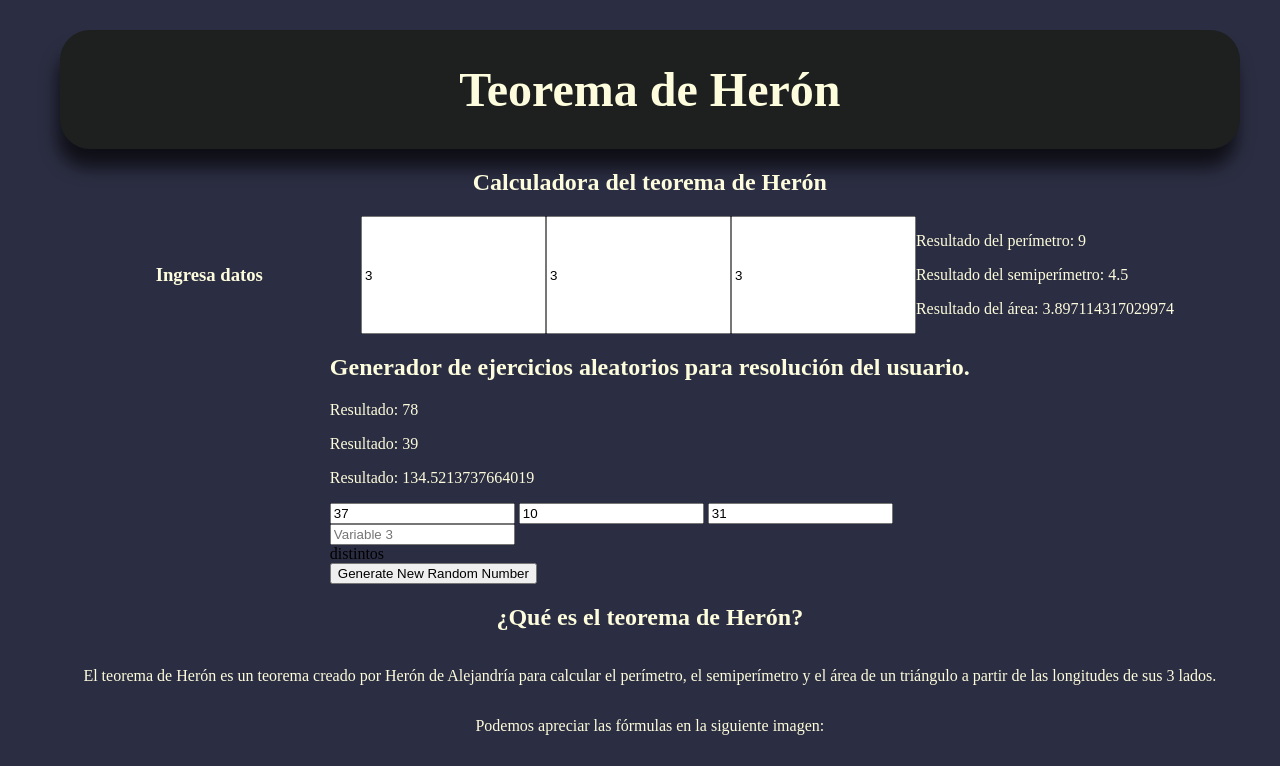
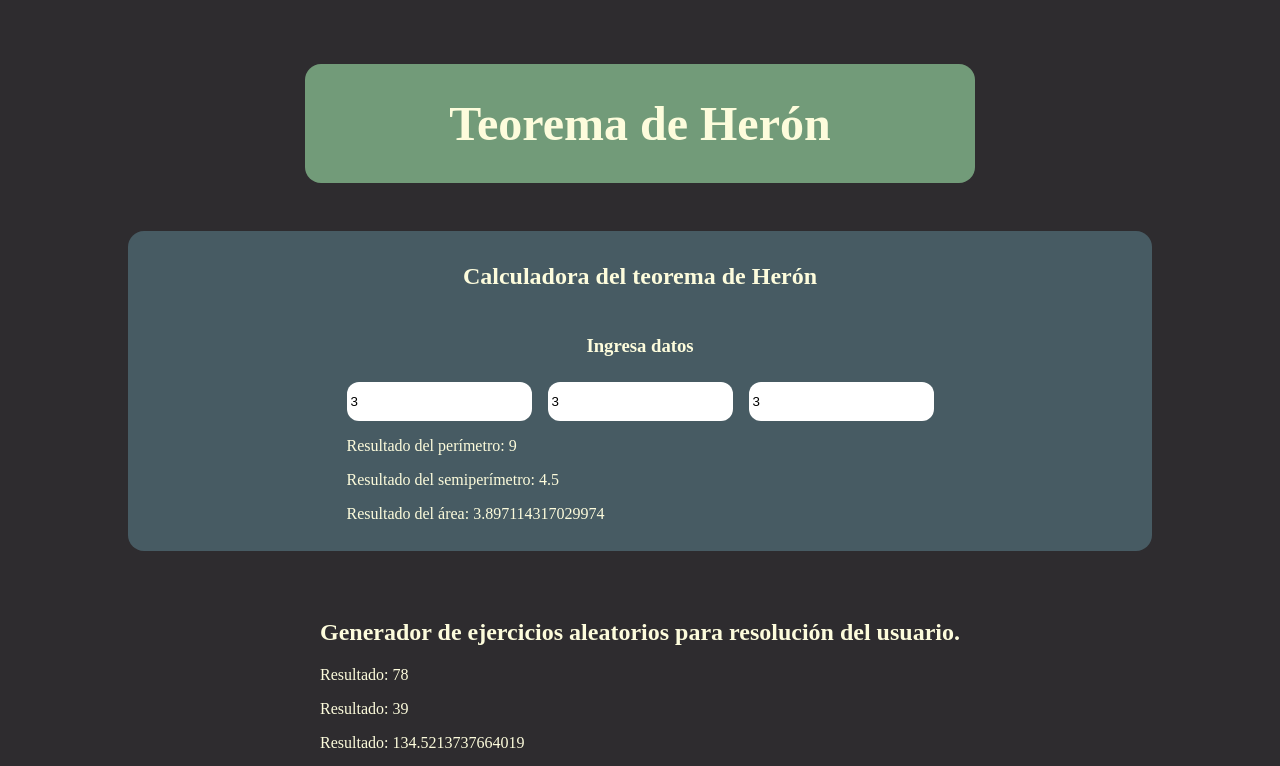
Before and after one commit to MrChileball/testHeronSvelte, a SvelteKit app: page / in a window 1280 px wide. Shown: the top 766 px of the page. Built offline with nearby package versions, Linux system fonts and the light colour scheme.

Commit message:
Overhaul css styles

```diff
--- a/src/lib/componentes/calculadora.svelte
+++ b/src/lib/componentes/calculadora.svelte
@@ -8,7 +8,7 @@
     $: area = Math.sqrt(semiPerim*(semiPerim-a)*(semiPerim-b)*(semiPerim-c));
 </script>
 
-<div>
+<div class="containerFlexCenter">
     <div>
         <h2>Calculadora del teorema de Herón</h2>
          {#if a+b > c && b+c > a && a+c > b }
--- a/src/routes/styles.css
+++ b/src/routes/styles.css
@@ -1,50 +1,103 @@
 :root{
---custom-space-cadet: #2b2d42ff;
---custom-viridian: #558564ff;
---custom-light-yellow: #fdfcdcff;
---custom-rose-quartz: #a4969bff;
---custom-eerie-black: #1d201fff;
+    --custom-space-cadet: #2b2d42ff;
+    --custom-viridian: #558564ff;
+    --custom-light-yellow: #fdfcdcff;
+    --custom-rose-quartz: #a4969bff;
+    --custom-eerie-black: #1d201fff;
+    --lightest-blue: #daddee;
+    --light-blue: #b6cde3;
+    --pale-blue: #92bbcd;
+    --cool-blue: #6ba9b4;
+    --dark-teal: #51887c;
+    --mint-green: #66a96d;
+    --pale-green: #a6c87b;
+    --pale-yellow: #d9e68f;
+    --peach: #ecaa6d;
+    --salmon: #d56247;
+    --dark-red: #a43c3c;
+    --rust: #59160e;
+    --brownish-red: #773c35;
+    --dusty-rose: #9e6257;
+    --dusty-pink: #d3847a;
+    --soft-pink: #db96ad;
+    --mauve: #c277a3;
+    --dusty-purple: #9b5d99;
+    --dark-purple: #62417d;
+    --midnight-blue: #0c0f32;
+    --dark-blue: #252a6f;
+    --blue: #34539e;
+    --sky-blue: #457bb4;
+    --light-blue-gray: #68a5d5;
+    --pale-blue-gray: #92cade;
+    --blue-gray: #97a6b7;
+    --slate: #7b8aa4;
+    --dark-slate: #5a6685;
+
+    /* CSS HEX */
+  --lavender-blush: #f3e8eeff;
+  --ash-gray: #bacdb0ff;
+  --cambridge-blue: #729b79ff;
+  --paynes-gray: #475b63ff;
+  --raisin-black: #2e2c2fff;
 }
 body{
-    background-color:  #2b2d42ff;
+    background-color:  var(--raisin-black);
     font-weight: 400;
     font-size: 16px;
-    margin: 30px;
-
-    width: 96%;
+    margin: 0px;
+    width: 100%;
     text-decoration: none;
+    display: flex;
+    gap: 3rem;
+    flex-direction: column;
+    align-items: center;
+    padding-top: 2rem;
   }
 .title{
-    background-color: #1d201fff;
+    background-color: var(--cambridge-blue);
     font-weight: 600;
     font-size: 24px;
-    margin:0px;
+    margin: 0px;
     margin-top: 0px;
+    max-width: 670px;
     width: 100%;
     text-decoration: none;
     display: flex;
     align-content: center;
     justify-content: center;
     align-items: center;
-    border-radius: 30px;
-    box-shadow: -3px 19px 17px -1px rgba(0,0,0,0.67);
-    -webkit-box-shadow: -3px 19px 17px -1px rgba(0,0,0,0.67);
-    -moz-box-shadow: -3px 19px 17px -1px rgba(0,0,0,0.67);
+    border-radius: 16px;
+    /*
+    box-shadow: -3px 8px 3px -1px var(--custom-eerie-black);
+    -webkit-box-shadow: -3px 8px 3px -1px var(--custom-eerie-black);
+    -moz-box-shadow: -3px 8px 3px -1px var(--custom-eerie-black);
+    */
   }
 img{
   max-width:50%;
   min-width:50%;
 }
-.introduction{
-  display: flex;
-  align-content: center;
-  justify-content: center;
-  align-items: center;
-  flex-direction: column;
+input{
+  border:none;
+  padding: 12px 4px;
+  border-radius: 12px;
 }
+
 h1{
   text-decoration:none;
   color: #fdfcdcff;
+
+}
+button{
+  background-color: #CE5A67;
+  padding: 12px 6px;
+  border: none;
+  border-radius: 1rem;
+  transition: all ease 0.35s;
+  color: #FFFFDD;
+}
+button:hover{
+  background-color: #98303c;
 
 }
 h2{
@@ -57,7 +110,7 @@ h2{
 h3{
   text-decoration:none;
   color: #fdfcdcff;
-  margin: 30px;
+  margin: 25px;
   flex-direction: column;
   display: flex;
   align-self: center;
@@ -110,13 +163,33 @@ img {
 
 .Calculador {
   display: flex;
-  margin-right: 30px;
-  margin-left: 30px;
+  flex-direction: column;
 }
 .Imputs {
   display: flex;
-  margin-left: 68px;
+  gap: 1rem;
+}
+
+@media (max-width:768px){
+  .Imputs{
+    display: flex;
+    justify-content: center;
+    flex-direction: column;
+    gap: 1rem;
+  }
 }
 .Results {
 
 }
+
+.containerFlexCenter{
+  display: flex;
+  max-width: 80vw;
+  min-height: 40vh;
+  width: 100%;
+  border-radius: 16px;
+  flex-direction: column;
+  align-items: center;
+  background-color: var(--paynes-gray);
+  justify-content: center;
+}
```
